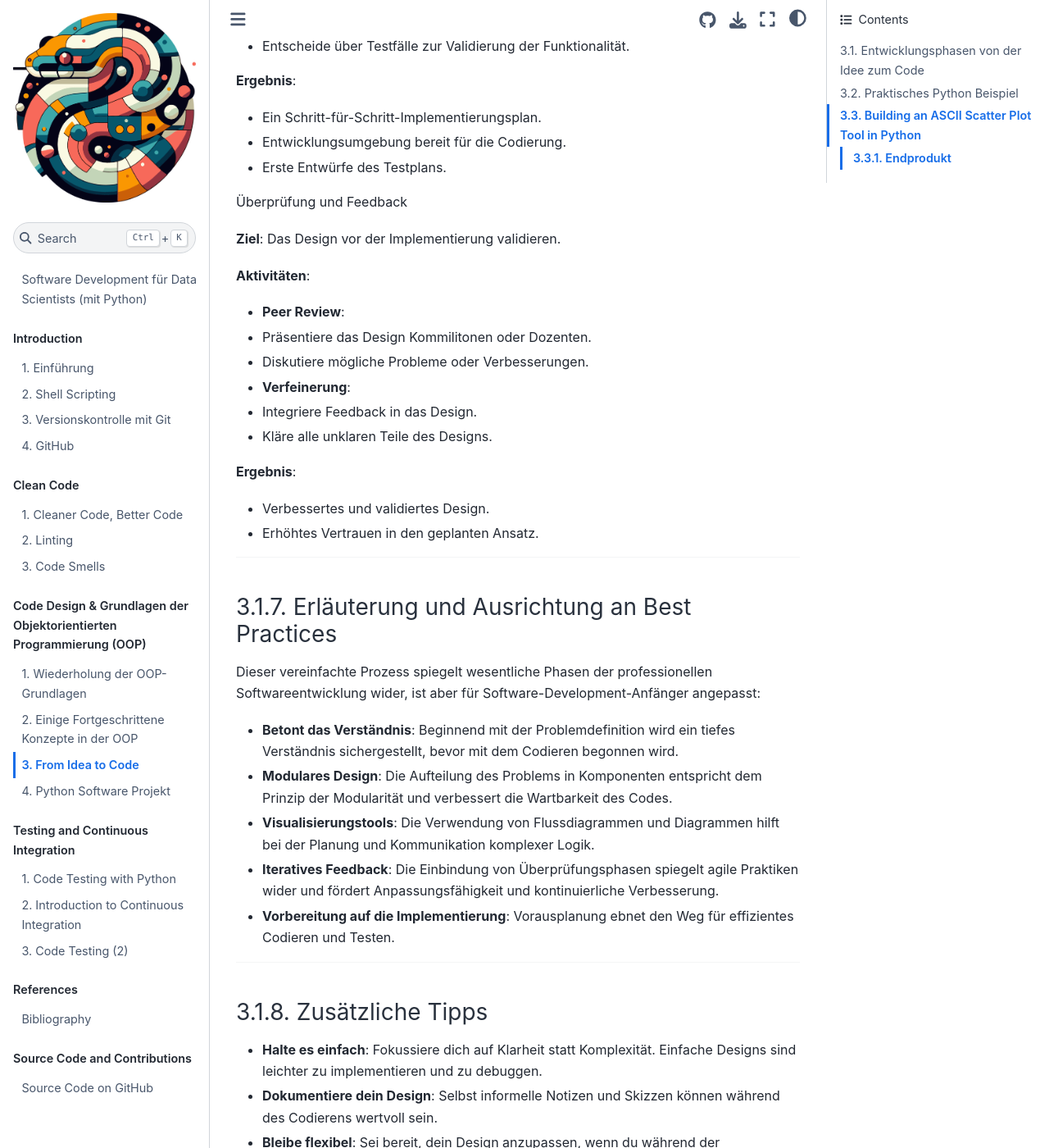
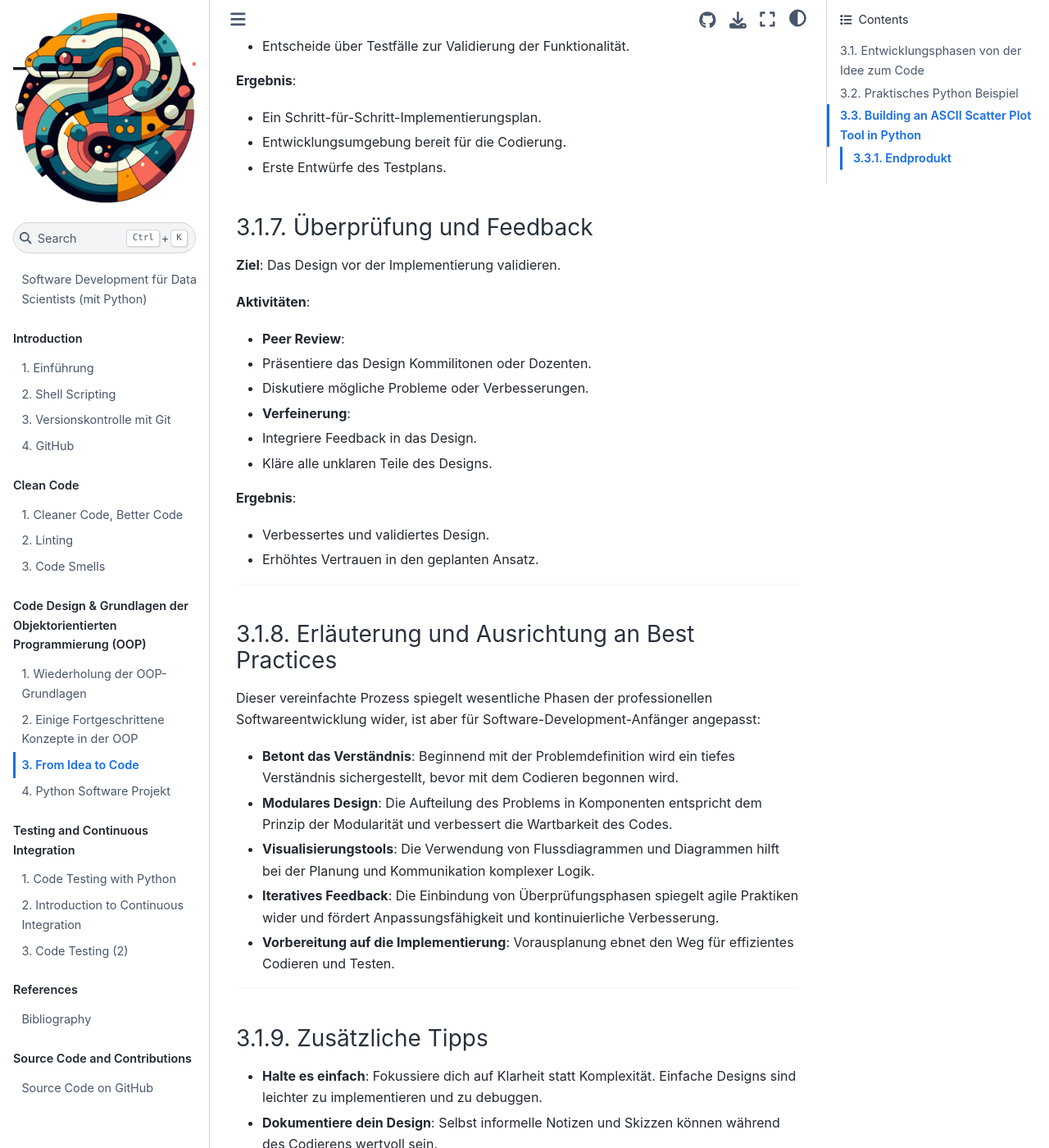
Before and after one commit to florian-huber/data_science_software_dev, a Jupyter Book: the page built from book/10_from_idea_to_code.md, in a window 1280 px wide and 1400 px high, scrolled down 4134 px. Shown: the whole window at 82% size. Built offline with Jupyter Book 1.0.4 settings and Sphinx 7.4.7 and the Sphinx Book theme 1.1.4, drawn with Linux system fonts in a browser that asks for light colours; pages that are not in the unit, such as notebooks, are missing from menus.

Commit message:
minor edit

```diff
--- a/book/10_from_idea_to_code.md
+++ b/book/10_from_idea_to_code.md
@@ -131,7 +131,7 @@ Absolut, für Data-Science-Studenten mit begrenzter Softwareentwicklungserfahrun
 - Entwicklungsumgebung bereit für die Codierung.
 - Erste Entwürfe des Testplans.
 
-Überprüfung und Feedback
+### Überprüfung und Feedback
 
 **Ziel**: Das Design vor der Implementierung validieren.
 
```
